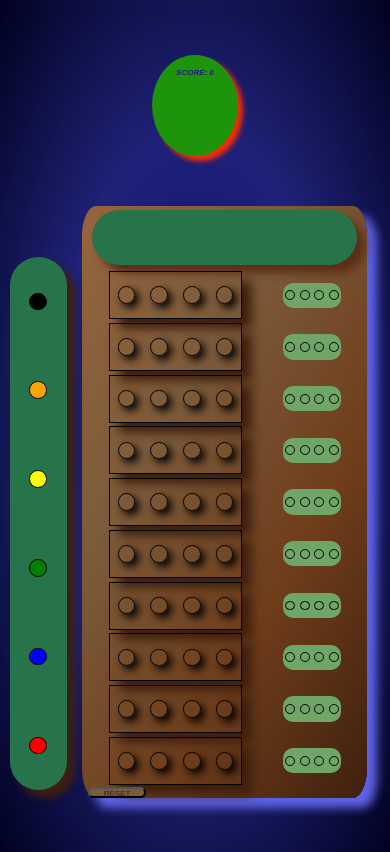
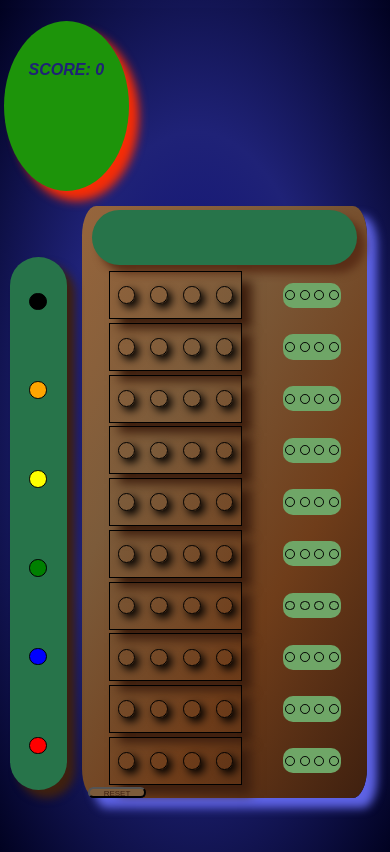
Before and after one commit to Flothar78/mastermind, a Vue app: page / in a window 390 px wide. Built offline with nearby package versions, Linux system fonts and the light colour scheme; the HTML template or start-up script is replaced by a standard one.

Commit message:
score-container mobile breakpoint

```diff
--- a/src/assets/main.css
+++ b/src/assets/main.css
@@ -144,27 +144,36 @@
     flex-direction: column-reverse;
   }
   .score-container {
-    margin: auto;
-    max-height: 10vh;
-    justify-content: space-between;
-    font-size: 0.5rem;
-    box-shadow: 5px 5px 5px rgba(253, 45, 3, 0.97);
-    padding-top: 1.5vh;
+    background: hsl(112, 87%, 31%);
+    box-shadow: 10px 10px 10px rgba(253, 45, 3, 0.97);
+    font-family: sans-serif;
+    color: #1f2277;
+    font-size: 1rem;
+    font-weight: 900;
+    width: 30%;
+    height: 30%;
+    border-radius: 50%;
+    margin: 1vw;
+    padding: 1vw;
+    display: flex;
+    flex-direction: column;
+    justify-content: space-around;
+    align-items: center;
   }
   .restart-button {
     font-size: xx-small;
     background-color: transparent;
     color: blue;
     opacity: 0.6;
-    height: 5vw;
+    height: 3vw;
     width: 12vw;
     box-shadow: 1px 1px 1px #1f2277;
     border-radius: 10px;
-    margin-bottom: 0.5vh;
+    margin-top: 0.5vh;
   }
   .continue-button {
     font-size: xx-small;
-    height: 5vw;
+    height: 3vw;
     width: 15vw;
     box-shadow: 3px 3px 3px #1f2277;
     border-radius: 10px;
```
